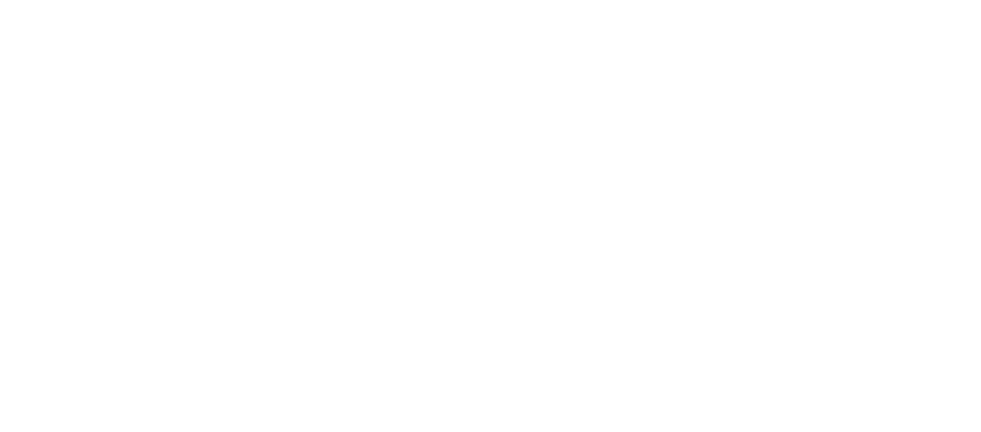
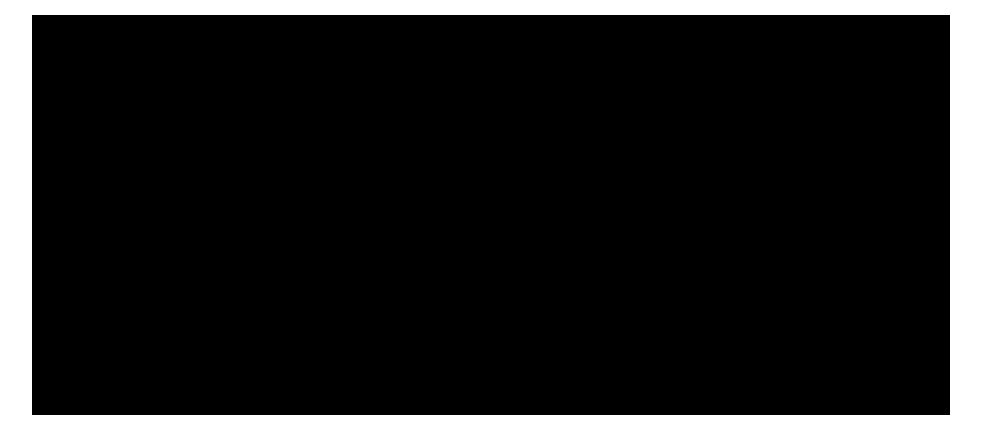
Before and after one commit to alexander-io/Scroll-Control-EventListener, a website: page index.html in a window 1280 px wide. Shown: the whole page, without its empty margins (149-1130 px from the left). Drawn offline with nearby package versions, Linux system fonts and the light colour scheme.

Commit message:
make divs, link materialize-css, create container&section&row&cols

```diff
--- a/index.html
+++ b/index.html
@@ -4,10 +4,42 @@
     <meta charset="utf-8">
     <title>Scroll Control Template</title>
 
+    <link rel="stylesheet" href="node_modules/materialize-css/bin/materialize.css">
+
+    <script type="text/javascript" src="node_modules/materialize-css/bin/materialize.js">
+
+    </script>
     <script type="text/javascript" src="node_modules/jquery/dist/jquery.js"></script>
     <script type="text/javascript" src="script.js"></script>
+    <style media="screen">
+      .col{
+        height: 400px;
+      }
+      #i0{
+        background-color: black;
+      }
+    </style>
   </head>
   <body>
+    <div class="container">
+      <div class="section">
+        <div class="row">
+          <div id="i0" class="col s12 m12 l12">
 
+          </div>
+        </div>
+        <div class="row">
+          <div id="~1" class="col s12 m12 l12">
+
+          </div>
+        </div>
+        <div class="row">
+          <div id="~2" class="col s12 m12 l12">
+
+          </div>
+        </div>
+      </div>
+
+    </div>
   </body>
 </html>
```
